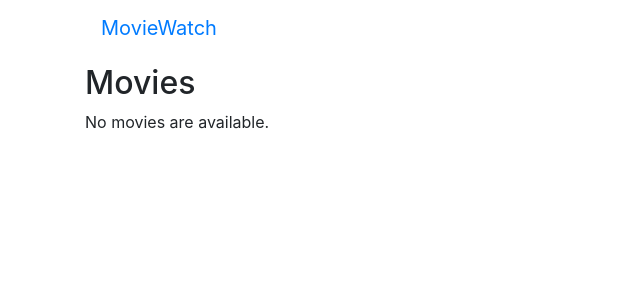
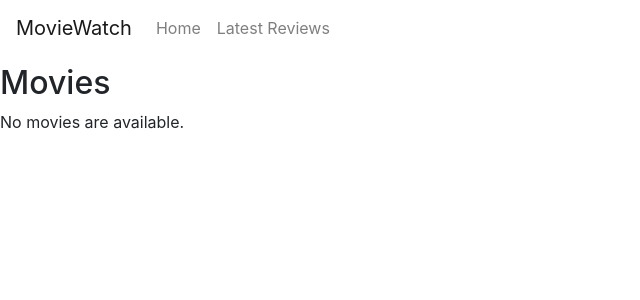
Before and after one commit to aakashsethi20/MovieWatch, a Django app: page / in a window 1280 px wide. Shown: the top 300 px of the page, without its empty margins (0-640 px from the left). Run offline with Django 3.2, Linux system fonts and the light colour scheme; data that the repository does not hold is empty; some libraries are stand-ins or nearby versions.

Commit message:
edit the header a bit, will work on it later

```diff
--- a/moviewatch/templates/base.html
+++ b/moviewatch/templates/base.html
@@ -1,18 +1,20 @@
 {% load bootstrap4 %}
 
 {% bootstrap_css %}
-{% bootstrap_javascript %}
+{% bootstrap_javascript jquery='full' %}
 
 {% block bootstrap4_content %}
-<div class="container">
-    <nav class="navbar navbar-default">
-        <div class="navbar-header">
-            <a class="navbar-brand" href="{% url 'reviews:movie_list' %}">MovieWatch</a>
-        </div>
-        <div id="navbar" class="navbar-collapse collapse">
-            <ul class="nav navbar-nav">
-                <li><a href="{% url 'reviews:movie_list' %}">Home</a></li>
-                <li><a href="{% url 'reviews:review_list' %}">Latest Reviews</a></li>
+<div>
+    <nav class="navbar navbar-expand-md navbar-light">
+        <a class="navbar-brand logo" href="{% url 'reviews:movie_list' %}">MovieWatch</a>
+        <button class="navbar-toggler" type="button" data-toggle="collapse" data-target="#navbarCollapseList" aria-controls="navbarCollapseList"
+                aria-expanded="false" aria-label="Toggle navigation">
+            <span class="navbar-toggler-icon"></span>
+        </button>
+        <div id="navbarCollapseList" class="navbar-collapse collapse">
+            <ul class="navbar-nav mr-auto">
+                <li class="nav-item"><a class="nav-link" href="{% url 'reviews:movie_list' %}">Home</a></li>
+                <li class="nav-item"><a class="nav-link" href="{% url 'reviews:review_list' %}">Latest Reviews</a></li>
             </ul>
         </div>
     </nav>
```
